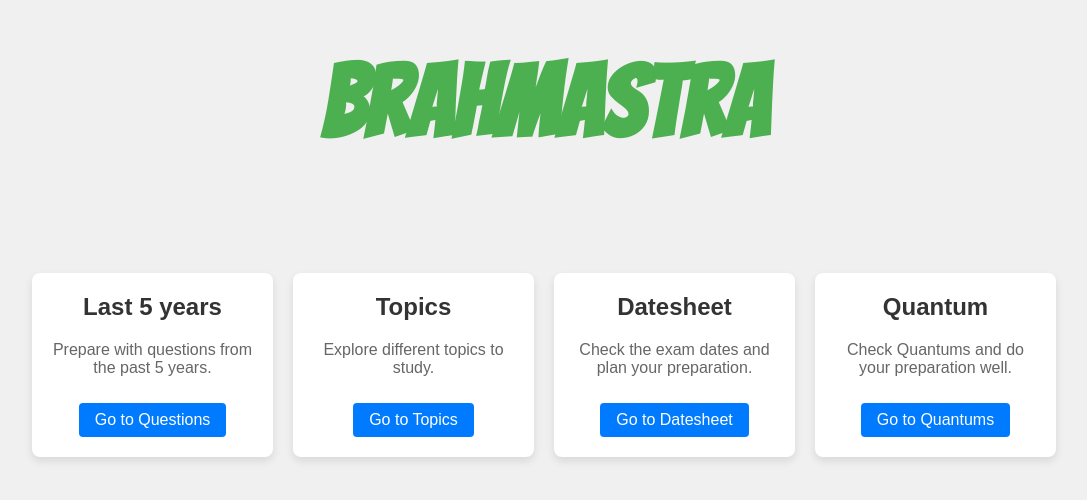
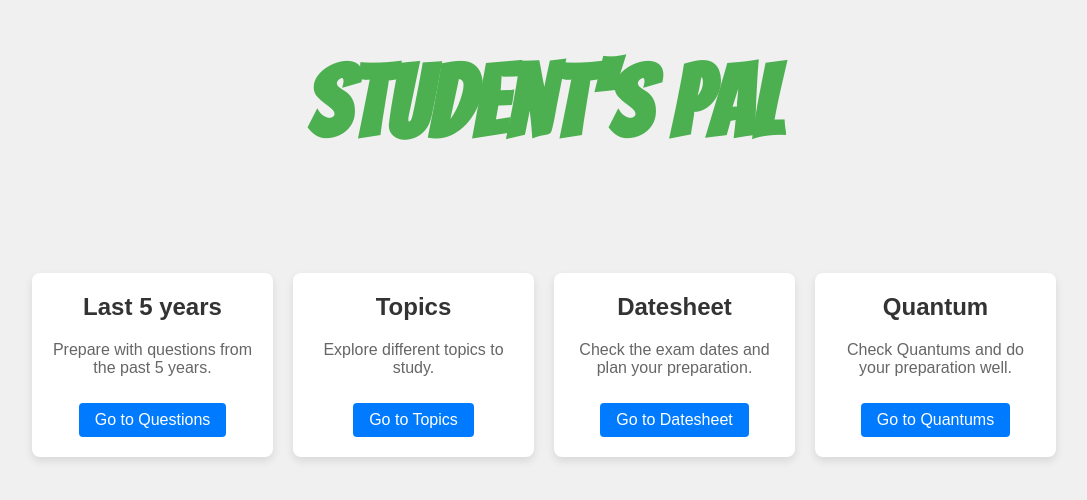
Before and after one commit to Nikkyzzzz/Student-s-Pal, a plain HTML site: page index.html in a window 1280 px wide. Shown: the whole page, without its empty margins (96-1183 px from the left). Drawn offline with Linux system fonts and the light colour scheme.

Commit message:
Update index.html

```diff
--- a/index.html
+++ b/index.html
@@ -64,7 +64,7 @@
     </style>
 </head>
 <body>
-    <h1>Brahmastra</h1>
+    <h1>Student's Pal</h1>
     <div class="container">
         <div class="card">
             <h2>Last 5 years</h2>
```
